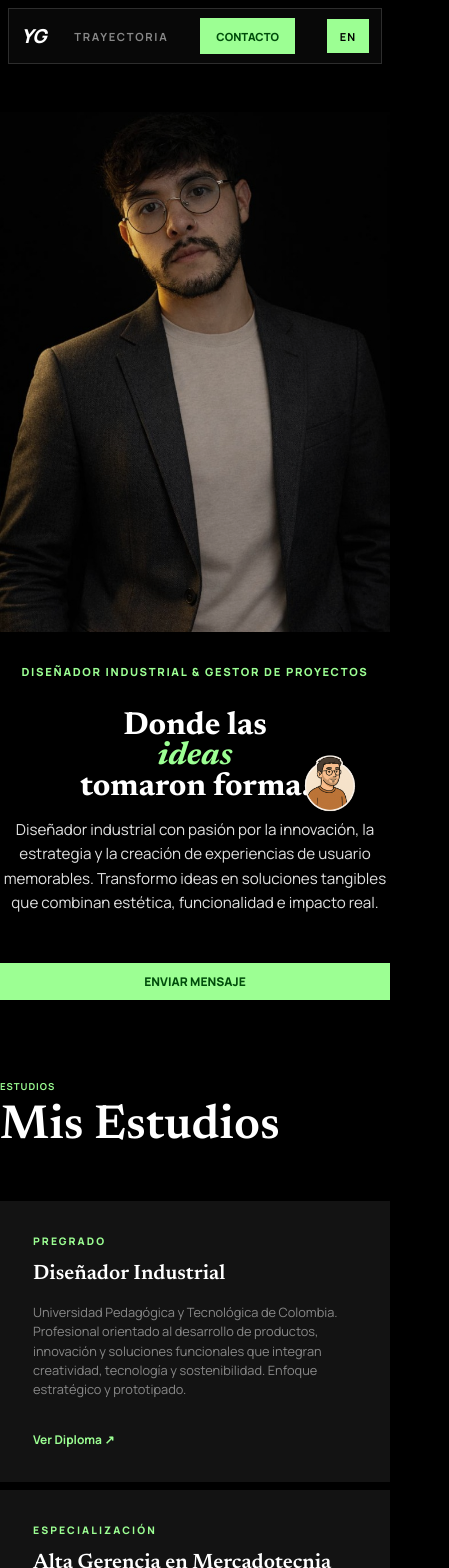
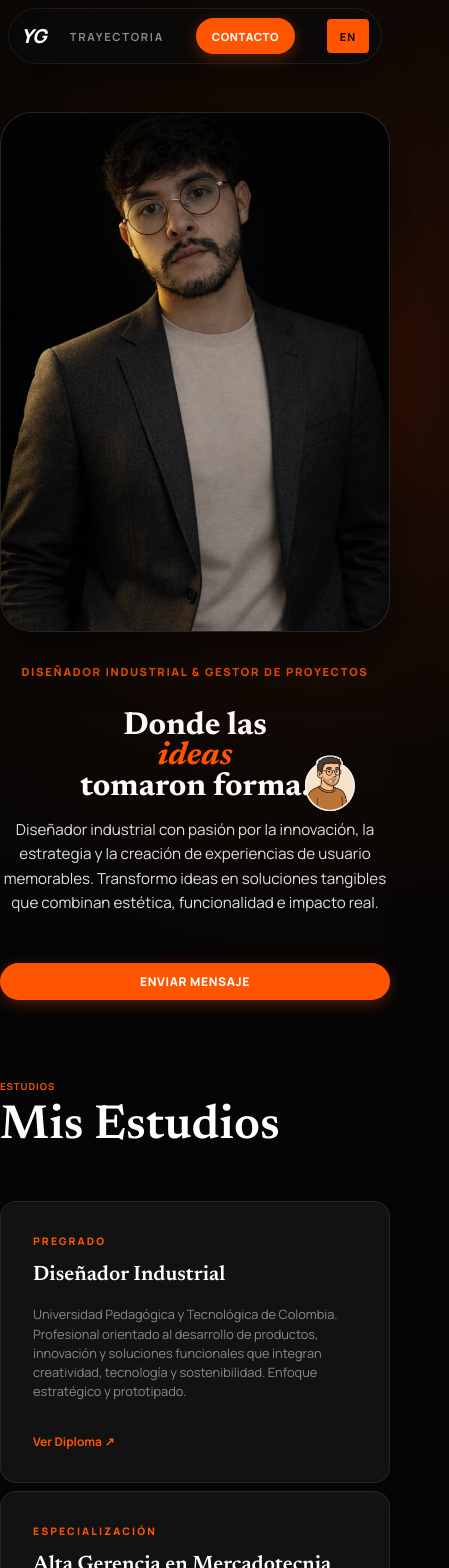
Before and after one commit to yekam97/yekam97.github.io, a Next.js app: page / in a window 390 px wide. Shown: the top 1568 px of the page, 449 px wide, since content can reach past the window. Built offline with nearby package versions, Linux system fonts and the light colour scheme.

Commit message:
feat: redesign visual layout and animations based on Folioblox and Jonny Czar references

```diff
--- a/components/Certifications.module.css
+++ b/components/Certifications.module.css
@@ -7,17 +7,21 @@
 .certCard {
   background: var(--surface-low);
   padding: var(--spacing-8);
-  border: 1px solid transparent;
-  transition: all 0.3s ease;
+  border: 1px solid var(--outline);
+  border-radius: var(--radius-md);
+  transition: var(--transition);
   display: flex;
   flex-direction: column;
   justify-content: space-between;
+  position: relative;
+  overflow: hidden;
 }
 
 .certCard:hover {
   background: var(--surface-high);
-  border-color: var(--primary);
-  transform: translateY(-4px);
+  border-color: rgba(255, 85, 0, 0.4);
+  transform: translateY(-5px);
+  box-shadow: 0 12px 30px rgba(255, 85, 0, 0.08);
 }
 
 .header {
--- a/components/Experience.module.css
+++ b/components/Experience.module.css
@@ -9,10 +9,16 @@
 
 .timelineItem {
   display: grid;
-  grid-template-columns: 160px 1fr;
+  grid-template-columns: 180px 1fr;
   align-items: start;
   gap: var(--spacing-12);
-  padding: var(--spacing-8) 0;
+  padding: var(--spacing-6) var(--spacing-6);
+  border-radius: var(--radius-md);
+  transition: var(--transition);
+}
+
+.timelineItem:hover {
+  background-color: rgba(255, 255, 255, 0.02);
 }
 
 .periodCol {
@@ -23,13 +29,14 @@
 .periodPill {
   background-color: var(--surface-high);
   color: #FFFFFF;
-  padding: 0.5rem 1rem;
-  font-size: 0.6rem;
+  padding: 0.6rem 1.25rem;
+  font-size: 0.65rem;
   font-weight: 800;
   text-align: center;
   align-self: start;
-  letter-spacing: 0.1em;
+  letter-spacing: 0.08em;
   border: 1px solid var(--outline);
+  border-radius: var(--radius-pill);
 }
 
 .content {
@@ -40,12 +47,20 @@
 
 .dot {
   position: absolute;
-  left: -5px;
+  left: -6px;
   top: 8px;
-  width: 9px;
-  height: 9px;
+  width: 11px;
+  height: 11px;
   background-color: var(--primary);
+  border-radius: 50%;
+  box-shadow: 0 0 12px var(--primary);
   z-index: 2;
+  transition: var(--transition);
+}
+
+.timelineItem:hover .dot {
+  transform: scale(1.3);
+  box-shadow: 0 0 18px var(--primary);
 }
 
 .role {
@@ -57,7 +72,7 @@
 }
 
 .company {
-  font-size: 0.65rem;
+  font-size: 0.7rem;
   font-weight: 800;
   color: var(--primary);
   text-transform: uppercase;
--- a/components/Hero.js
+++ b/components/Hero.js
@@ -9,6 +9,7 @@ const Hero = () => {
 
   return (
     <section id="hero" className={`container ${styles.heroSection}`}>
+      <div className={styles.radialGlow} />
       <motion.div
         className={styles.textColumn}
         initial={{ opacity: 0, x: -30 }}
@@ -55,12 +56,12 @@ const Hero = () => {
         transition={{ duration: 1, delay: 0.2 }}
       >
         <div className={styles.imageWrapper}>
+          <div className={styles.photoGlow} />
           <img
             src="/images/camilo-portrait.jpg"
             alt="Camilo Gamba"
             className={styles.profileImage}
           />
-          <div className={styles.neonBoxOverlay} />
         </div>
       </motion.div>
     </section>
--- a/components/Hero.module.css
+++ b/components/Hero.module.css
@@ -5,6 +5,8 @@
   min-height: 80vh;
   align-items: center;
   padding: var(--spacing-16) 0;
+  position: relative;
+  overflow: visible;
 }
 
 .textColumn {
@@ -54,6 +56,8 @@
   display: flex;
   justify-content: flex-end;
   height: 100%;
+  position: relative;
+  z-index: 2;
 }
 
 .imageWrapper {
@@ -62,6 +66,16 @@
   background: var(--surface-low);
   position: relative;
   overflow: visible;
+  border-radius: var(--radius-lg);
+  border: 1px solid var(--outline);
+  box-shadow: 0 20px 50px rgba(0, 0, 0, 0.6);
+  transition: var(--transition);
+}
+
+.imageWrapper:hover {
+  transform: translateY(-6px);
+  border-color: rgba(255, 85, 0, 0.4);
+  box-shadow: 0 30px 60px rgba(255, 85, 0, 0.2);
 }
 
 .profileImage {
@@ -69,18 +83,37 @@
   height: 100%;
   object-fit: cover;
   display: block;
-  filter: grayscale(0.2) brightness(0.9);
+  filter: grayscale(0.25) brightness(0.95);
+  border-radius: var(--radius-lg);
+  transition: var(--transition);
 }
 
-.neonBoxOverlay {
+.imageWrapper:hover .profileImage {
+  filter: grayscale(0) brightness(1);
+  transform: scale(1.02);
+}
+
+.radialGlow {
   position: absolute;
-  top: -20px;
-  left: -20px;
-  width: 100px;
-  height: 100px;
-  border: 2px solid var(--primary);
-  box-shadow: 0 0 20px var(--primary);
+  top: -15%;
+  left: -15%;
+  width: 130%;
+  height: 130%;
+  background: radial-gradient(circle at 75% 35%, rgba(255, 85, 0, 0.15) 0%, rgba(255, 85, 0, 0.03) 45%, rgba(0,0,0,0) 70%);
+  pointer-events: none;
+  z-index: 1;
+}
+
+.photoGlow {
+  position: absolute;
+  top: -10%;
+  left: -10%;
+  width: 120%;
+  height: 120%;
+  background: radial-gradient(circle, rgba(255, 85, 0, 0.25) 0%, rgba(255, 85, 0, 0) 65%);
+  pointer-events: none;
   z-index: -1;
+  filter: blur(20px);
 }
 
 @media (max-width: 1024px) {
--- a/components/Layout.js
+++ b/components/Layout.js
@@ -44,11 +44,11 @@ export default function Layout({ children }) {
     const initParticles = () => {
       particles = [];
       for (let i = 0; i < particleCount; i++) {
-        const radius = Math.random() * 1;
+        const radius = Math.random() * 1.5;
         const x = Math.random() * canvas.width;
         const y = Math.random() * canvas.height;
-        const color = `rgba(156, 255, 147, ${Math.random() * 0.1})`;
-        const velocity = { x: (Math.random() - 0.5) * 0.2, y: (Math.random() - 0.5) * 0.2 };
+        const color = `rgba(255, 85, 0, ${Math.random() * 0.15})`;
+        const velocity = { x: (Math.random() - 0.5) * 0.25, y: (Math.random() - 0.5) * 0.25 };
         particles.push(new Particle(x, y, radius, color, velocity));
       }
     };
@@ -90,7 +90,7 @@ export default function Layout({ children }) {
         <meta name="viewport" content="width=device-width,initial-scale=1" />
       </Head>
 
-      <canvas id="background-canvas" style={{ position: 'fixed', top: 0, left: 0, zIndex: -1, pointerEvents: 'none', background: '#000000' }} />
+      <canvas id="background-canvas" style={{ position: 'fixed', top: 0, left: 0, zIndex: -1, pointerEvents: 'none', background: '#050505' }} />
 
       <header className="nav-glass">
         <div className="brand-logo" style={{ fontStyle: 'italic', fontWeight: 900, fontSize: '1.2rem', color: '#FFF' }}>YG</div>
--- a/components/Portfolio.js
+++ b/components/Portfolio.js
@@ -167,12 +167,14 @@ const Portfolio = () => {
             {/* Panel deslizable con información del proyecto */}
             <AnimatePresence>
                 {selectedProject && (
+                    <div className={styles.panelOverlay} onClick={() => setSelectedProject(null)}>
                         <motion.div
                             className={styles.projectPanel}
-                        initial={{ y: 100, opacity: 0 }}
-                        animate={{ y: 0, opacity: 1 }}
-                        exit={{ y: 100, opacity: 0 }}
-                        transition={{ duration: 0.4, ease: 'easeOut' }}
+                            initial={{ y: 50, opacity: 0, scale: 0.98 }}
+                            animate={{ y: 0, opacity: 1, scale: 1 }}
+                            exit={{ y: 50, opacity: 0, scale: 0.98 }}
+                            transition={{ duration: 0.3, ease: 'easeOut' }}
+                            onClick={(e) => e.stopPropagation()}
                         >
                             <button
                                 className={styles.closePanel}
@@ -233,6 +235,7 @@ const Portfolio = () => {
                                 </div>
                             </div>
                         </motion.div>
+                    </div>
                 )}
             </AnimatePresence>
         </section>
--- a/components/Roles.module.css
+++ b/components/Roles.module.css
@@ -7,14 +7,19 @@
 .facetCard {
     background-color: var(--surface-low);
     padding: var(--spacing-8);
+    border-radius: var(--radius-md);
+    border: 1px solid var(--outline);
     transition: var(--transition);
-    border: 1px solid transparent;
     height: 100%;
+    display: flex;
+    flex-direction: column;
+    justify-content: space-between;
 }
 
 .facetCard:hover {
     background-color: var(--surface-high);
-    border-color: var(--outline);
+    border-color: rgba(255, 85, 0, 0.4);
+    box-shadow: 0 15px 30px rgba(255, 85, 0, 0.08);
 }
 
 .facetLabel {
@@ -24,35 +29,40 @@
     letter-spacing: 0.2em;
     display: block;
     margin-bottom: var(--spacing-4);
+    text-transform: uppercase;
 }
 
 .facetTitle {
     font-family: var(--ff-display);
-    font-size: 1.8rem;
+    font-size: 1.6rem;
     font-weight: 600;
     margin-bottom: var(--spacing-4);
     color: #FFFFFF;
+    line-height: 1.2;
 }
 
 .facetDescription {
     font-size: 0.85rem;
     line-height: 1.6;
     color: var(--muted);
-    margin-bottom: var(--spacing-4);
+    margin-bottom: var(--spacing-6);
 }
 
 .pdfLink {
-    display: inline-block;
-    font-size: 0.85rem;
+    display: inline-flex;
+    align-items: center;
+    font-size: 0.8rem;
     font-weight: 700;
     color: var(--primary);
     text-decoration: none;
     transition: var(--transition);
-    padding-top: var(--spacing-4);
+    margin-top: auto;
+    width: fit-content;
 }
 
 .pdfLink:hover {
     color: #FFFFFF;
+    transform: translateX(4px);
 }
 
 @media (max-width: 900px) {
--- a/style.css
+++ b/style.css
@@ -7,17 +7,23 @@
 
 :root {
   /* Colors */
-  --bg: #000000;
-  --surface: #0e0e0e;
-  --surface-low: #131313;
-  --surface-high: #1f1f1f;
+  --bg: #050505;
+  --surface: #0c0c0c;
+  --surface-low: #121212;
+  --surface-high: #1c1c1c;
   --surface-highest: #262626;
 
-  --primary: #9cff93;
-  --on-primary: #004d0b;
+  --primary: #ff5500;
+  --on-primary: #ffffff;
   --secondary: #e2e2e2;
-  --muted: #888888;
-  --outline: rgba(255, 255, 255, 0.15);
+  --muted: #8a8a8a;
+  --outline: rgba(255, 255, 255, 0.08);
+
+  /* Border Radii */
+  --radius-lg: 32px;
+  --radius-md: 16px;
+  --radius-sm: 8px;
+  --radius-pill: 9999px;
 
   /* Typography */
   --ff-display: 'Newsreader', serif;
@@ -33,7 +39,7 @@
   --spacing-16: 6rem;
 
   /* Transitions */
-  --transition: 400ms cubic-bezier(0.4, 0, 0.2, 1);
+  --transition: 300ms cubic-bezier(0.4, 0, 0.2, 1);
   --glass: blur(20px);
 }
 
@@ -42,8 +48,6 @@
   box-sizing: border-box;
   margin: 0;
   padding: 0;
-  border-radius: 0 !important;
-  /* Strict 0px rule */
 }
 
 html,
@@ -126,14 +130,16 @@ ul {
   width: calc(100% - var(--spacing-12));
   max-width: 1000px;
   height: 64px;
-  background: rgba(14, 14, 14, 0.6);
+  background: rgba(10, 10, 10, 0.75);
   backdrop-filter: var(--glass);
   border: 1px solid var(--outline);
+  border-radius: var(--radius-pill);
   z-index: 2000;
   display: flex;
   align-items: center;
   justify-content: space-between;
-  padding: 0 var(--spacing-6);
+  padding: 0 var(--spacing-8);
+  box-shadow: 0 10px 30px rgba(0, 0, 0, 0.5);
 }
 
 /* Primary Button */
@@ -141,37 +147,46 @@ ul {
   background: var(--primary);
   color: var(--on-primary);
   border: none;
-  padding: 0.75rem 1.5rem;
+  padding: 0.85rem 2rem;
   font-weight: 800;
   text-transform: uppercase;
-  font-size: 0.8rem;
+  font-size: 0.75rem;
+  letter-spacing: 0.05em;
   cursor: pointer;
+  border-radius: var(--radius-pill);
   transition: var(--transition);
   display: inline-flex;
   align-items: center;
   justify-content: center;
+  box-shadow: 0 4px 15px rgba(255, 85, 0, 0.3);
 }
 
 .btn-neon:hover {
   background: #FFFFFF;
-  transform: scale(0.98);
+  color: #000000;
+  transform: translateY(-2px);
+  box-shadow: 0 6px 20px rgba(255, 255, 255, 0.4);
 }
 
 .btn-outline {
   border: 1px solid var(--outline);
   background: transparent;
   color: #FFFFFF;
-  padding: 0.75rem 1.5rem;
+  padding: 0.85rem 2rem;
   font-weight: 700;
   text-transform: uppercase;
-  font-size: 0.8rem;
+  font-size: 0.75rem;
+  letter-spacing: 0.05em;
   cursor: pointer;
+  border-radius: var(--radius-pill);
   transition: var(--transition);
 }
 
 .btn-outline:hover {
   border-color: var(--primary);
   color: var(--primary);
+  box-shadow: 0 0 15px rgba(255, 85, 0, 0.15);
+  transform: translateY(-2px);
 }
 
 /* Image Reveal Effect */
```
Also changed, not shown: components/Contact.module.css (+29 -10 lines), components/ContactModal.module.css (+22 -11 lines), components/Portfolio.module.css (+134 -60 lines). Lines whose indentation alone changed are shown as unchanged.
